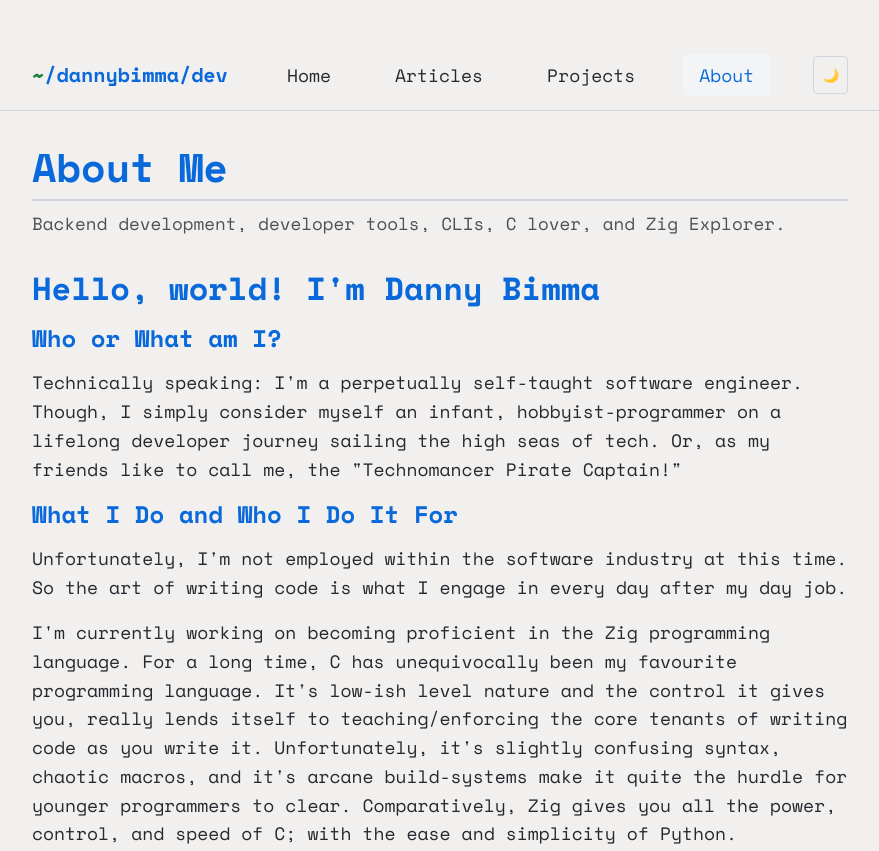
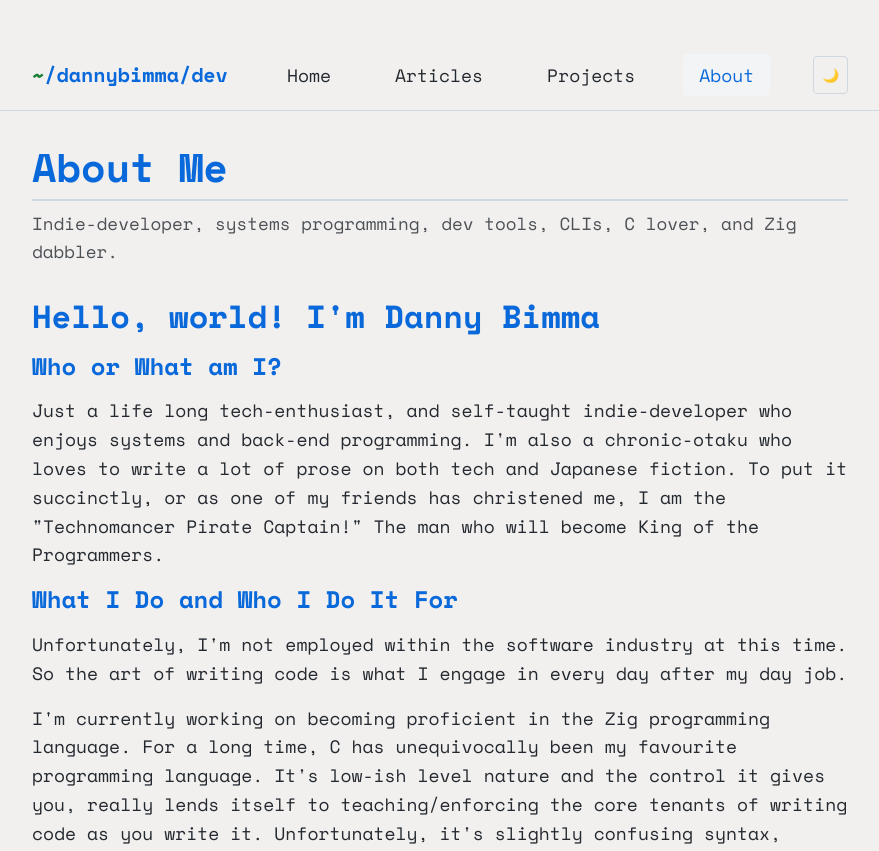
Before and after one commit to DannyBimma/dannybimma.github.io, a plain HTML site: page about.html in a window 1280 px wide. Shown: the top 851 px of the page, without its empty margins (200-1079 px from the left). Drawn offline with nearby package versions, Linux system fonts and the light colour scheme.

Commit message:
Update about info.

```diff
--- a/about.html
+++ b/about.html
@@ -82,8 +82,8 @@
         <header class="page-header">
           <h1>About Me</h1>
           <p>
-            Backend development, developer tools, CLIs, C lover, and Zig
-            Explorer.
+            Indie-developer, systems programming, dev tools, CLIs, C lover, and
+            Zig dabbler.
           </p>
         </header>
 
@@ -92,11 +92,12 @@
             <h2>Hello, world! I'm Danny Bimma</h2>
             <h3>Who or What am I?</h3>
             <p>
-              Technically speaking: I'm a perpetually self-taught software
-              engineer. Though, I simply consider myself an infant,
-              hobbyist-programmer on a lifelong developer journey sailing the
-              high seas of tech. Or, as my friends like to call me, the
-              "Technomancer Pirate Captain!"
+              Just a life long tech-enthusiast, and self-taught indie-developer
+              who enjoys systems and back-end programming. I'm also a
+              chronic-otaku who loves to write a lot of prose on both tech and
+              Japanese fiction. To put it succinctly, or as one of my friends
+              has christened me, I am the "Technomancer Pirate Captain!" The man
+              who will become King of the Programmers.
             </p>
 
             <h3>What I Do and Who I Do It For</h3>
```
